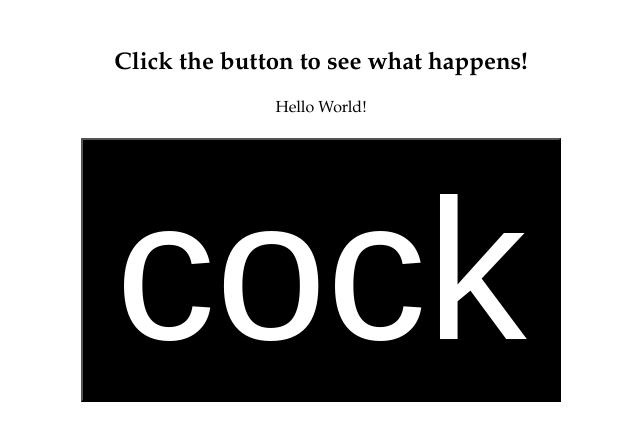
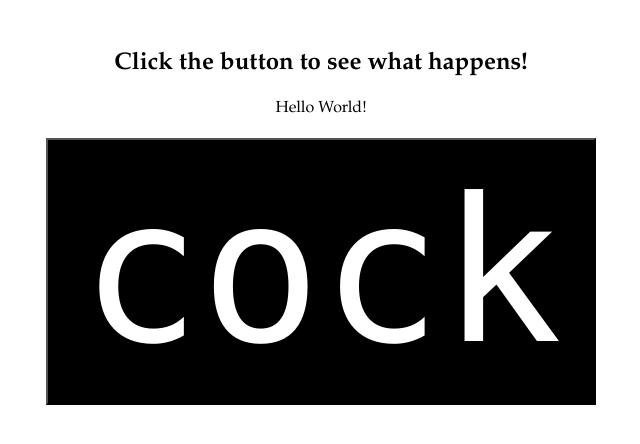
Before and after one commit to Sandoop/web_programming, a plain HTML site: page simple_interactive.html in a window 1280 px wide. Shown: the whole page, without its empty margins (319-959 px from the left). Drawn offline with Linux system fonts and the light colour scheme.

Commit message:
Update styles.css

```diff
--- a/styles.css
+++ b/styles.css
@@ -1,5 +1,5 @@
 body{
-  font-family: Garamond, sans-serif;
+  font-family: "Garamond", sans-serif;
   text-align: center;
   margin-top: 50px;
 }
@@ -8,6 +8,7 @@ button{
   color: white;
   padding: 15px 32px;
   text-align: center;
+  font-family: "monaco", monospace;
   font-size: 200px;
   margin: 4px 2px;
   cursor: crosshair;
```
